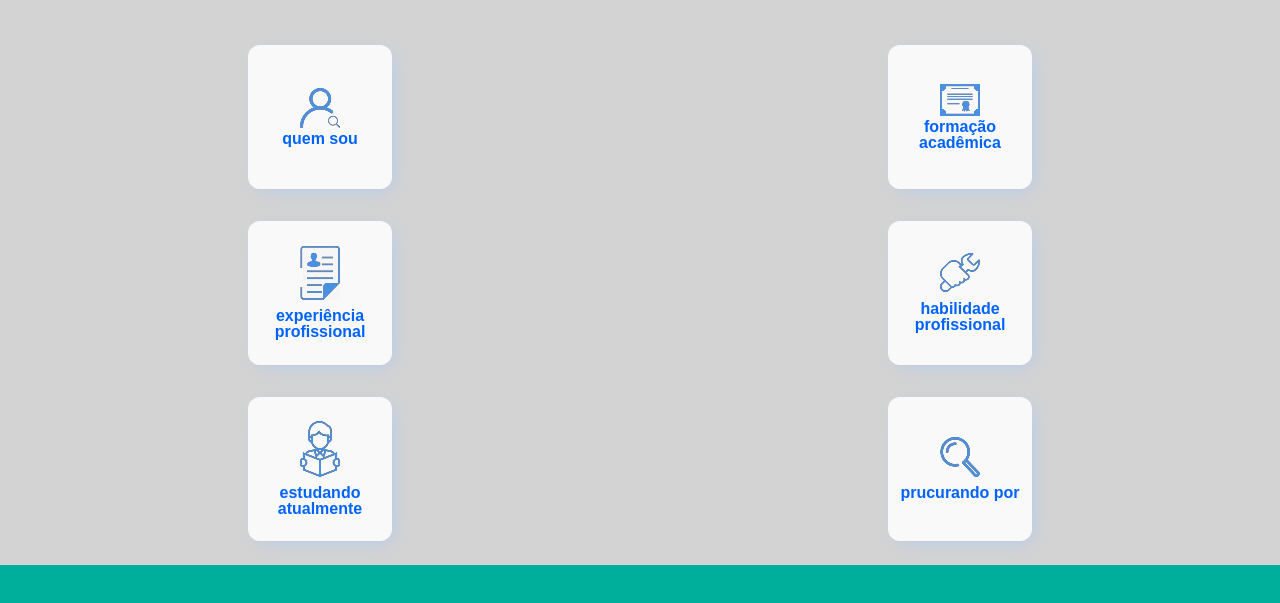
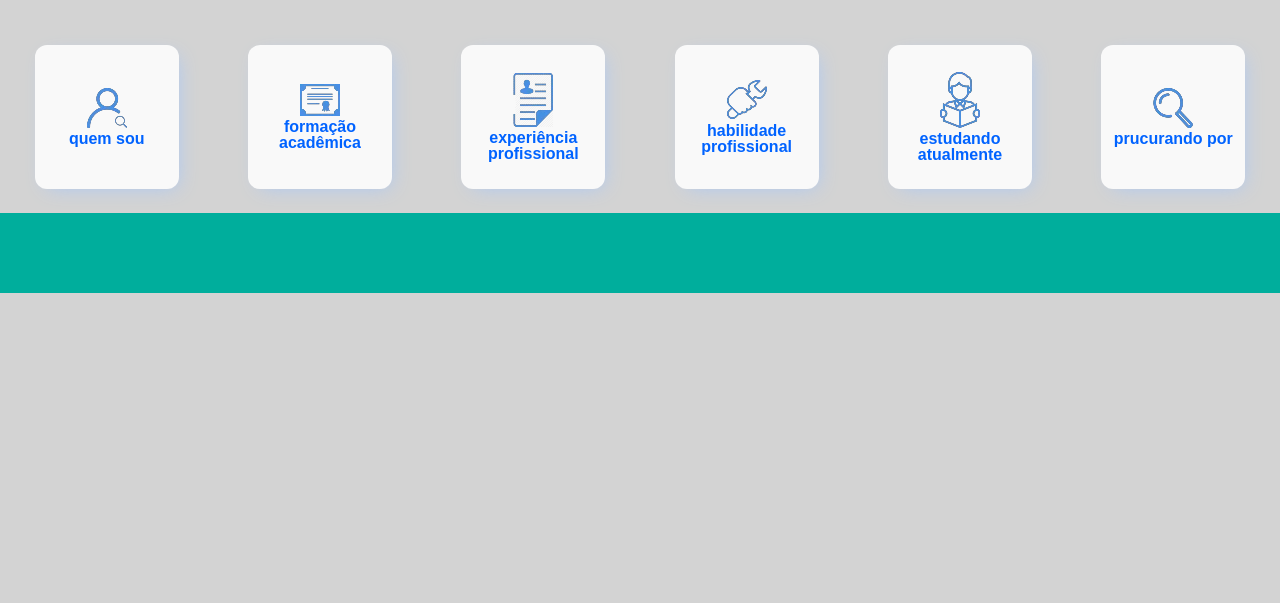
Before and after one commit to frazaovitor/frazaovitor.github.io, a plain HTML site: page index.html in a window 1280 px wide. Shown: the part 179-782 px from the top of the page. Drawn offline with Linux system fonts and the light colour scheme; a web font is replaced by a local one.

Commit message:
resposividade 90% pronta

```diff
--- a/index.html
+++ b/index.html
@@ -5,6 +5,8 @@
     <meta charset="UTF-8">
     <meta name="viewport" content="width=device-width, initial-scale=1.0">
     <link rel="stylesheet" href="style/style.css">
+
+    <link rel="shortcut icon" href="img/android-chrome-192x192.png" />
 
     <!-- Fonts Google -->
     <link rel="preconnect" href="https://fonts.googleapis.com">
@@ -15,7 +17,7 @@
     <link rel="stylesheet" href="https://use.fontawesome.com/releases/v5.15.4/css/all.css"
         integrity="sha384-DyZ88mC6Up2uqS4h/KRgHuoeGwBcD4Ng9SiP4dIRy0EXTlnuz47vAwmeGwVChigm" crossorigin="anonymous">
 
-    <title>Perfil</title>
+    <title>Vitor da Silva Frazão</title>
 </head>
 
 <body>
@@ -29,13 +31,13 @@
 
     <nav>
         <section id="redeSocial">
-            <a href="http://">
+            <a href="https://www.linkedin.com/in/vitor-fraz%C3%A3o/" target="_blank" rel="noopener noreferrer">
                 <i class="fab fa-linkedin fa-3x"></i>
             </a>
-            <a href="http://">
+            <a href="https://github.com/frazaovitor" target="_blank" rel="noopener noreferrer">
                 <i class="fab fa-github-square fa-3x"></i>
             </a>
-            <a href="http://">
+            <a href="mailto:frazaovitor@gmail.com" target="_blank" rel="noopener noreferrer">
                 <i class="fas fa-envelope-square fa-3x"></i>
             </a>
         </section>
@@ -43,39 +45,59 @@
 
     <main>
         <section>
+            <a href="">
                 <div class="container">
                     <img src="img/eu.webp" alt="ícone quem sou eu">
                     <p>quem sou</p>
                 </div>
-
+            </a>
         </section>
 
         <section>
+            <a href="">
                 <div class="container">
                     <img src="img/diploma.webp" alt="ícone diploma">
                     <p>formação acadêmica</p>
                 </div>
+            </a>
         </section>
 
         <section>
+            <a href="">
+                <div class="container">
                     <img src="img/exp.webp" alt="ícone curriculum">
                     <p>experiência profissional</p>
+                </div>
+            </a>
         </section>
 
         <section>
+            <a href="">
+                <div class="container">
                     <img src="img/trabalho.webp" alt="ícone habilidade profissional">
                     <p>habilidade profissional</p>
+                </div>
+            </a>
         </section>
 
         <section>
+            <a href="">
+                <div class="container">
                     <img src="img/estudando.webp" alt="ícone estudando atualmente">
                     <p>estudando atualmente</p>
+                </div>
+            </a>
         </section>
 
         <section>
+            <a href="">
+                <div class="container">
                     <img src="img/lupa.webp" alt="ícone procurando por">
                     <p>prucurando por</p>
+                </div>
+            </a>
         </section>
+
     </main>
 
     <footer>
--- a/style/style.scss
+++ b/style/style.scss
@@ -215,31 +215,36 @@ main {
   width: 100vw;
   margin-top: 2rem;
 
+  display: flex;
+  justify-content: space-around;
+  align-items: center;
+  flex-wrap: wrap;
+  row-gap: 2rem;
+
+  section {
     display: grid;
     justify-items: center;
     align-content: center;
-  grid-template-columns: 2fr 2fr;
-  row-gap: 2rem;
 
-  section {
+    a {
       width: 9rem;
       height: 9rem;
       border-radius: 0.75rem;
       background-color: $botoes;
+      box-shadow: 5px 5px 20px -7px #a9c8f7;
 
       text-align: center;
       font-weight: 600;
       color: $links;
 
-    box-shadow: 5px 5px 20px -7px #a9c8f7;
-
       display: grid;
       justify-items: center;
       align-content: center;
-    row-gap: 0.5rem;
+      row-gap: 0.25rem;
 
-    .container{
-        width: 80%;
+      .container {
+        width: 90%;
+      }
     }
   }
 }
```
Also changed, not shown: img/android-chrome-192x192.png (added), style/style.css, 1 other file. Lines whose indentation alone changed are shown as unchanged.
